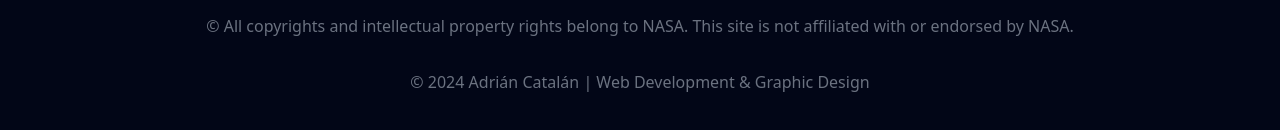
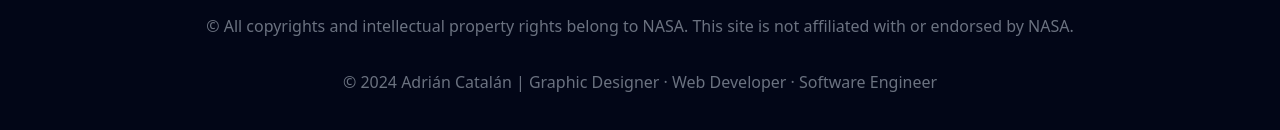
Before and after one commit to adrianncatalan/cosmo-explorer, a Vue app in the folder app/: page /#/home in a window 1280 px wide. Shown: the part 914-1044 px from the top of the page. Built offline with nearby package versions, Linux system fonts and the light colour scheme.

Commit message:
fix: update footer author information
- Reflect current professional profile
- Fix outdated file reference from FooterShared to AppFooter

Closes #30

```diff
--- a/app/src/modules/shared/components/AppFooter.vue
+++ b/app/src/modules/shared/components/AppFooter.vue
@@ -21,6 +21,6 @@
 <script setup>
 const nasaApiDocLink = 'https://api.nasa.gov/';
 const copyrights = 'All copyrights and intellectual property rights belong to NASA. This site is not affiliated with or endorsed by NASA.';
-const authorWebSite = 'Adrián Catalán | Web Development & Graphic Design';
+const authorWebSite = 'Adrián Catalán | Graphic Designer · Web Developer · Software Engineer';
 const currentYear = new Date().getFullYear();
 </script>
```
